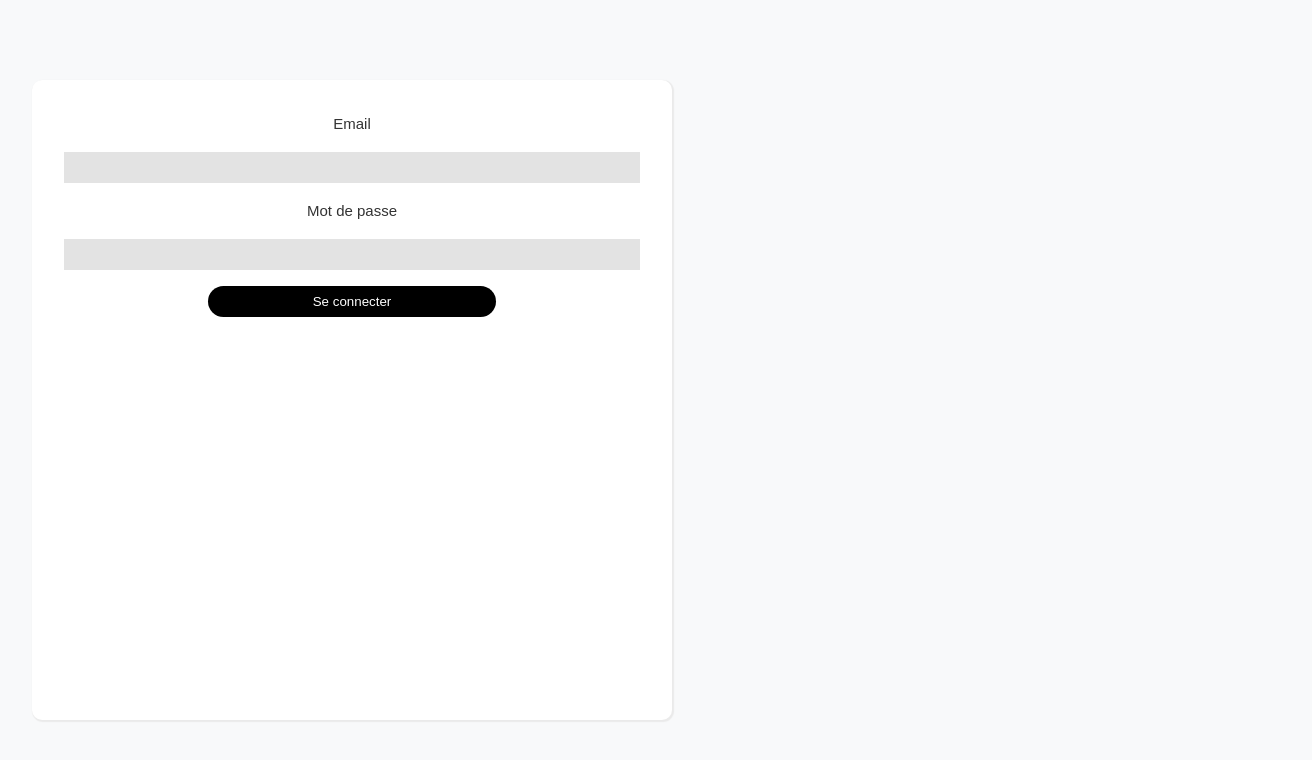
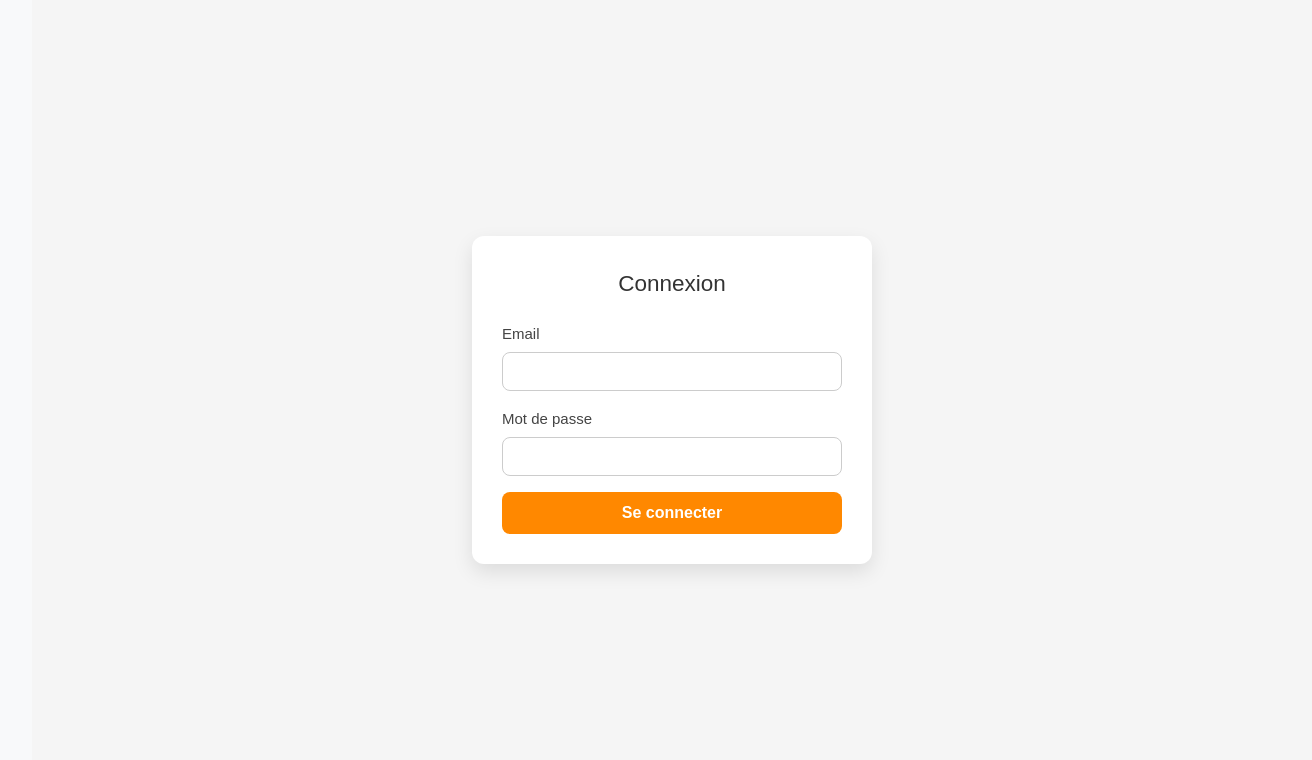
Before and after one commit to lorenaywd/BurgerShop, a Vue app in the folder BurgerShop-Front/: page /login in a window 1280 px wide. Shown: the top 760 px of the page, 1312 px wide, since content can reach past the window. Built offline with nearby package versions, Linux system fonts and the light colour scheme.

Commit message:
Refonte de la page de login et d'inscription

```diff
--- a/BurgerShop-Front/src/components/HomePage.vue
+++ b/BurgerShop-Front/src/components/HomePage.vue
@@ -200,9 +200,6 @@ function flipCard(index: number | null) {
   font-weight: bold;
 }
 
-  height: 25rem;
-} */
-
 .card-img {
   width: 100px;
   height: 250px;
--- a/BurgerShop-Front/src/components/LoginForm.vue
+++ b/BurgerShop-Front/src/components/LoginForm.vue
@@ -22,7 +22,10 @@ const validate = () => {
 const onSubmit = async () => {
   if (!validate()) return;
   try {
-    const response = await axios.post('https://localhost:8000/api/auth/login', { email: email.value, password: password.value });
+    const response = await axios.post('https://localhost:8000/api/auth/login', {
+      email: email.value,
+      password: password.value
+    });
     const { token, user } = response.data;
     userStore.setUser(token, user);
     router.push('/');
@@ -33,59 +36,100 @@ const onSubmit = async () => {
 </script>
 
 <template>
-    <div class="modal-content login-container">
-      <form @submit.prevent="onSubmit">
-        <div>
+  <div class="login">
+    <form @submit.prevent="onSubmit" class="login-card">
+      <h2>Connexion</h2>
+
+      <div class="form-group">
         <label>Email</label>
         <input v-model="email" type="email" required />
       </div>
-        <div>
+
+      <div class="form-group">
         <label>Mot de passe</label>
         <input v-model="password" type="password" required />
       </div>
-        <p v-if="error">{{ error }}</p>
-        <button type="submit">Se connecter</button>
+
+      <p v-if="error" class="error-message">{{ error }}</p>
+
+      <button type="submit" class="submit-btn">Se connecter</button>
     </form>
   </div>
 </template>
+
 <style scoped>
-
-p {
-  color: red;
-  font-size: 15px;
+.login {
+  display: flex;
+  justify-content: center;
+  align-items: center;
+  padding: 60px 20px;
+  min-height: 100vh;
+  min-width: 100vw;
+  background-color: #f5f5f5;
 }
 
-.modal-content {
+.login-card {
+  background: white;
+  padding: 30px;
+  border-radius: 12px;
+  box-shadow: 0 8px 20px rgba(0, 0, 0, 0.1);
+  max-width: 400px;
+  width: 100%;
+}
 
-  background: white;
-  box-shadow: 1px 1px 1px 1px rgb(234, 234, 234);
-  padding: 2rem;
-  border-radius: 10px;
+.login-card h2 {
   text-align: center;
-  width: 40rem;
-  height: 40rem;
+  margin-bottom: 20px;
+  color: #333;
+}
+
+.form-group {
+  display: flex;
+  flex-direction: column;
+  margin-bottom: 16px;
+}
+
+label {
+  margin-bottom: 6px;
+  font-weight: 500;
+  color: #444;
 }
 
 input {
-  width: 100%;
-  margin: 1rem 0;
-  padding: 0.5rem;
-  background-color: rgb(227, 227, 227);
-  border: none;
+  padding: 10px;
+  border: 1px solid #ccc;
+  border-radius: 8px;
+  font-size: 15px;
+  transition: border-color 0.3s ease;
 }
 
-button {
-  padding: 0.5rem 1rem;
-  background-color: black;
-  color: white;
-  border: none;
-  border-radius: 20px;
-  width: 50%;
-  transition: transform 0.2s ease, box-shadow 0.2s ease;
+input:focus {
+  outline: none;
+  border-color: #ff8800;
+  box-shadow: 0 0 5px rgba(255, 136, 0, 0.3);
 }
 
-button:hover {
-  transform: translateY(-4px);
-  box-shadow: 0 8px 15px rgba(0, 0, 0, 0.2);
+.error-message {
+  color: red;
+  margin-bottom: 12px;
+  font-size: 14px;
+  text-align: center;
+}
+
+.submit-btn {
+  width: 100%;
+  padding: 12px;
+  background-color: #ff8800;
+  color: white;
+  font-weight: bold;
+  border: none;
+  border-radius: 8px;
+  font-size: 16px;
+  cursor: pointer;
+  transition: background-color 0.25s ease;
+}
+
+.submit-btn:hover {
+  background-color: #e67300;
 }
 </style>
--- a/BurgerShop-Front/src/components/RegisterForm.vue
+++ b/BurgerShop-Front/src/components/RegisterForm.vue
@@ -1,3 +1,30 @@
+<template>
+  <div class="form-container">
+    <form @submit.prevent="onSubmit" class="form-card">
+      <h2>Créer un compte</h2>
+
+      <div class="form-group">
+        <label>Email</label>
+        <input v-model="email" type="email" required />
+      </div>
+
+      <div class="form-group">
+        <label>Mot de passe</label>
+        <input v-model="password" type="password" required minlength="6" />
+      </div>
+
+      <div class="form-group">
+        <label>Confirmer le mot de passe</label>
+        <input v-model="passwordConfirm" type="password" required minlength="6" />
+      </div>
+
+      <p v-if="error" class="error-message">{{ error }}</p>
+
+      <button type="submit" class="submit-btn">Prêt à déguster !</button>
+    </form>
+  </div>
+</template>
+
 <script setup lang="ts">
 import { ref } from 'vue';
 import axios from 'axios';
@@ -29,29 +56,89 @@ const validate = () => {
 const onSubmit = async () => {
   if (!validate()) return;
   try {
-    await axios.post('https://localhost:8000/api/auth/register', { email: email.value, password: password.value });
+    await axios.post('https://localhost:8000/api/auth/register', {
+      email: email.value,
+      password: password.value
+    });
     router.push('/login');
   } catch (e) {
-    error.value = e.response?.data?.message || 'Erreur lors de l\'inscription.';
+    error.value = e.response?.data?.message || "Erreur lors de l'inscription.";
   }
 };
 </script>
 
-<template>
-  <form @submit.prevent="onSubmit">
-    <div>
-      <label>Email</label>
-      <input v-model="email" type="email" required />
-    </div>
-    <div>
-      <label>Mot de passe</label>
-      <input v-model="password" type="password" required minlength="6" />
-    </div>
-    <div>
-      <label>Confirmer mot de passe</label>
-      <input v-model="passwordConfirm" type="password" required minlength="6" />
-    </div>
-    <p v-if="error" style="color:red">{{ error }}</p>
-    <button type="submit">S'inscrire</button>
-  </form>
-</template>
+<style scoped>
+.form-container {
+  display: flex;
+  justify-content: center;
+  align-items: center;
+  min-height: 100vh;
+  min-width: 100vw;
+  background-color: #f5f5f5;
+}
+
+.form-card {
+  background: white;
+  padding: 30px;
+  border-radius: 12px;
+  box-shadow: 0 8px 20px rgba(0, 0, 0, 0.1);
+  max-width: 400px;
+  width: 100%;
+}
+
+.form-card h2 {
+  text-align: center;
+  margin-bottom: 20px;
+  color: #333;
+}
+
+.form-group {
+  display: flex;
+  flex-direction: column;
+  margin-bottom: 16px;
+}
+
+label {
+  margin-bottom: 6px;
+  font-weight: 500;
+  color: #444;
+}
+
+input {
+  padding: 10px;
+  border: 1px solid #ccc;
+  border-radius: 8px;
+  font-size: 15px;
+  transition: border-color 0.3s ease;
+}
+
+input:focus {
+  outline: none;
+  border-color: #ff8800;
+  box-shadow: 0 0 5px rgba(255, 136, 0, 0.3);
+}
+
+.error-message {
+  color: red;
+  margin-bottom: 12px;
+  font-size: 14px;
+  text-align: center;
+}
+
+.submit-btn {
+  width: 100%;
+  padding: 12px;
+  background-color: #ff8800;
+  color: white;
+  font-weight: bold;
+  border: none;
+  border-radius: 8px;
+  font-size: 16px;
+  cursor: pointer;
+  transition: background-color 0.25s ease;
+}
+
+.submit-btn:hover {
+  background-color: #e67300;
+}
+</style>
```
Lines whose indentation alone changed are shown as unchanged.
